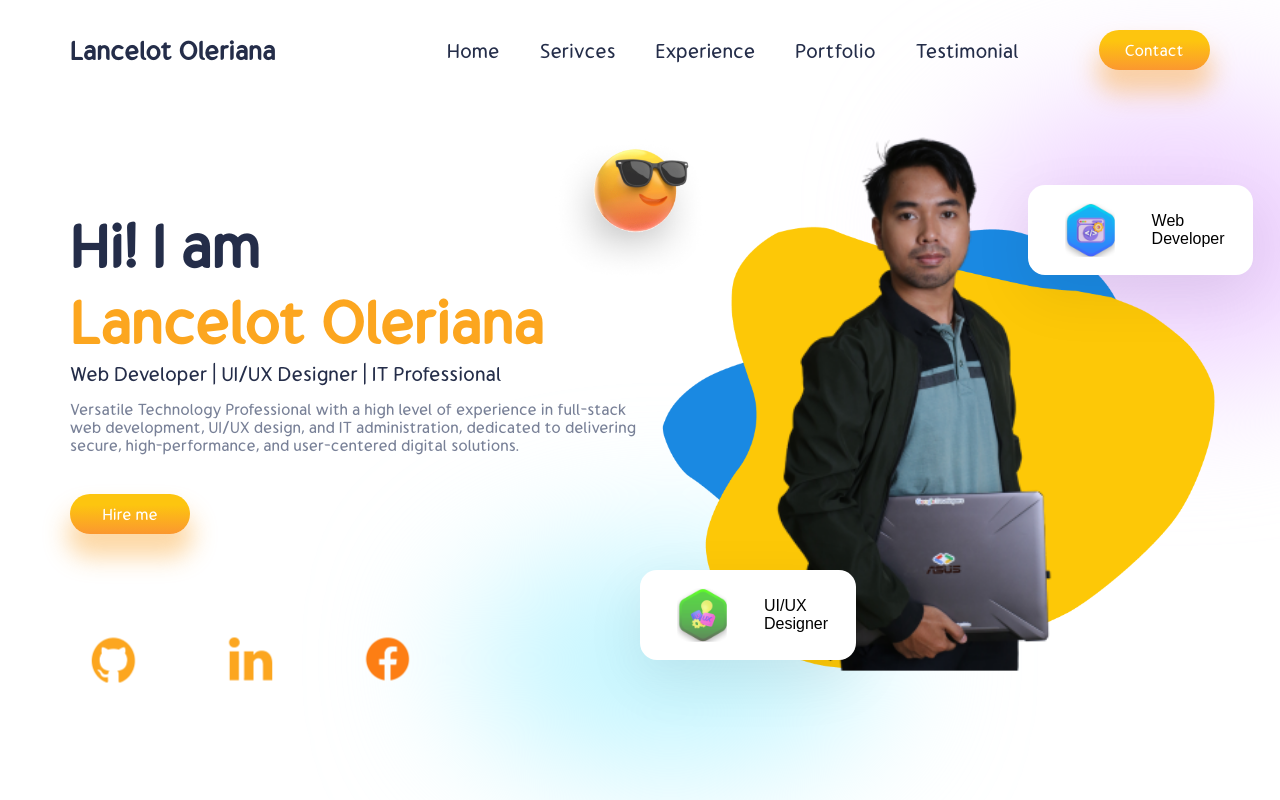
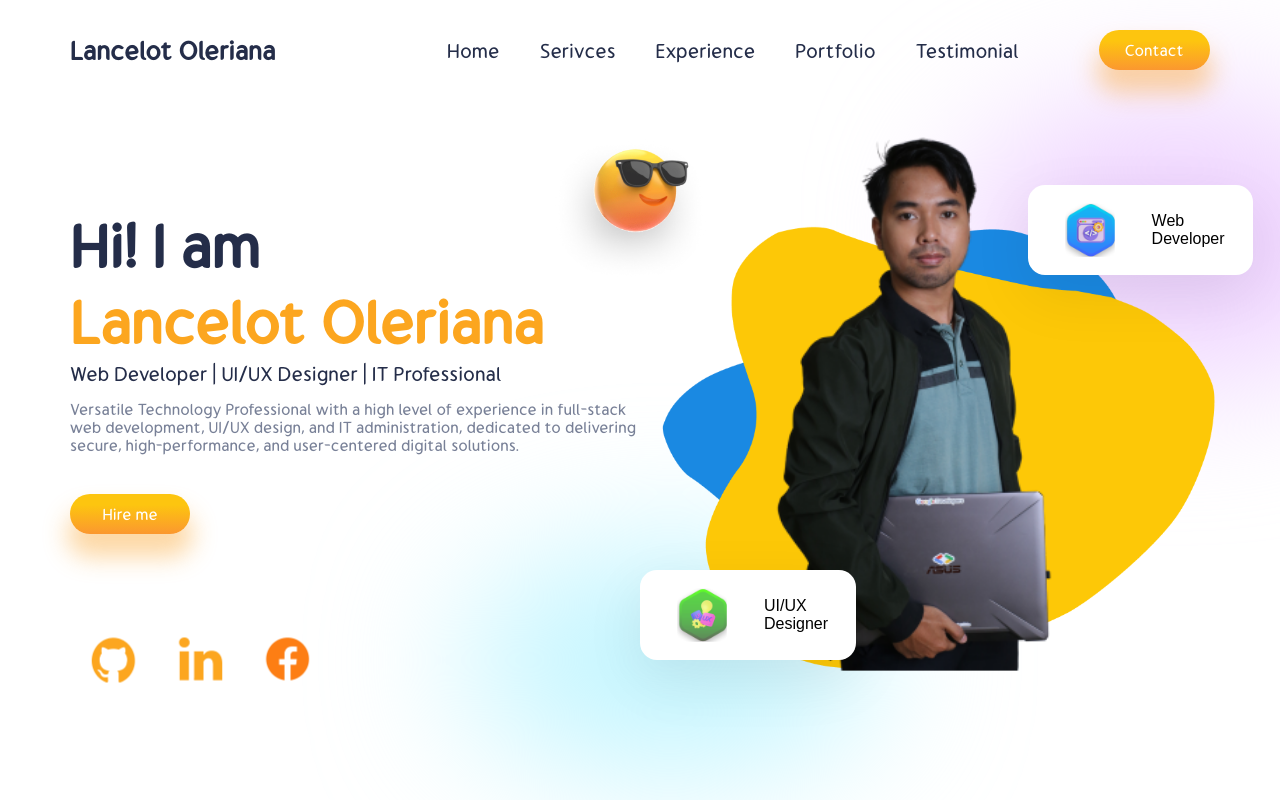
Before and after one commit to GonzoTrickster9899/lancelot_oleriana_portfolio_v2, a React (Create React App) app: page / in a window 1280 px wide. Shown: the top 800 px of the page. Built offline with nearby package versions, Linux system fonts and the light colour scheme.

Commit message:
Stable 2.0.10

```diff
--- a/src/Components/Intro/Intro.css
+++ b/src/Components/Intro/Intro.css
@@ -40,7 +40,7 @@
 .i-icons {
     margin-top: 2rem;
     display: flex;
-    gap: 2.5rem;
+    gap: 0rem;
 }
 .i-icons > * {
     transform: scale(0.5);
```
